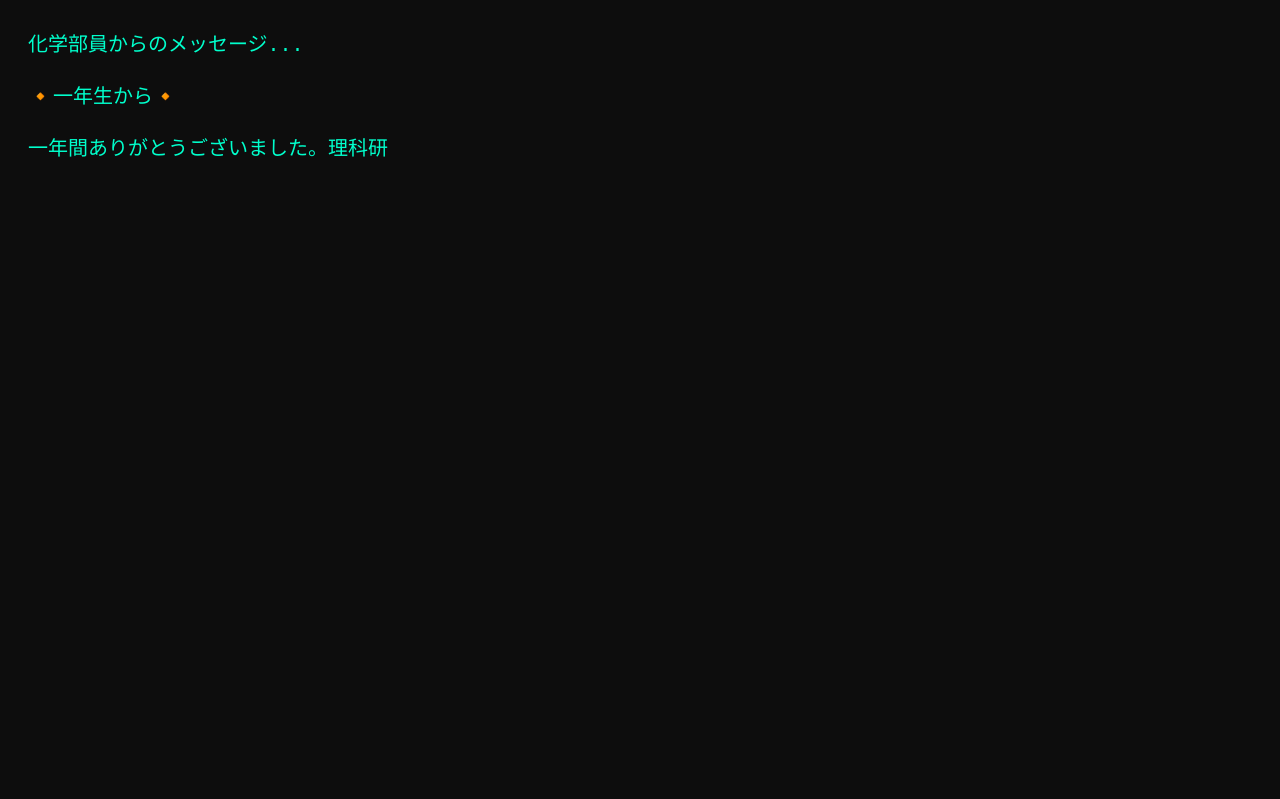
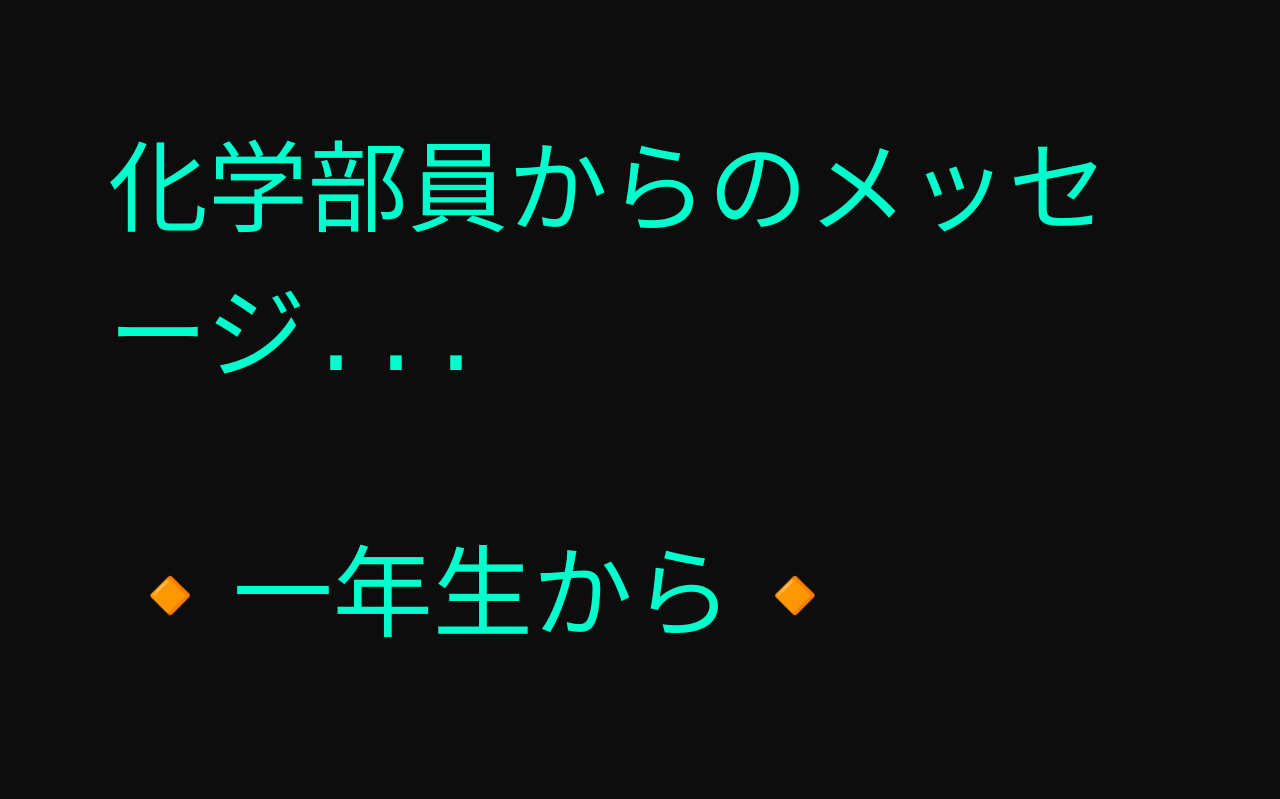
Before and after one commit to RE026/THANKYOUYUUTASENSEI, a plain HTML site: page index.html in a window 1280 px wide. Shown: the top 799 px of the page. Drawn offline with Linux system fonts and the light colour scheme.

Commit message:
Update index.html

```diff
--- a/index.html
+++ b/index.html
@@ -9,8 +9,8 @@ body {
   background-color: #0d0d0d; /* ★背景色 */
   color: #00ffcc;           /* ★文字色 */
   font-family: monospace;
-  font-size: 20px;         /* ★文字サイズ */
-  padding: 20px;
+  font-size: 100px;         /* ★文字サイズ */
+  padding: 100px;
 }
 
 /* ★改行をちゃんと表示するために必要 */
```
